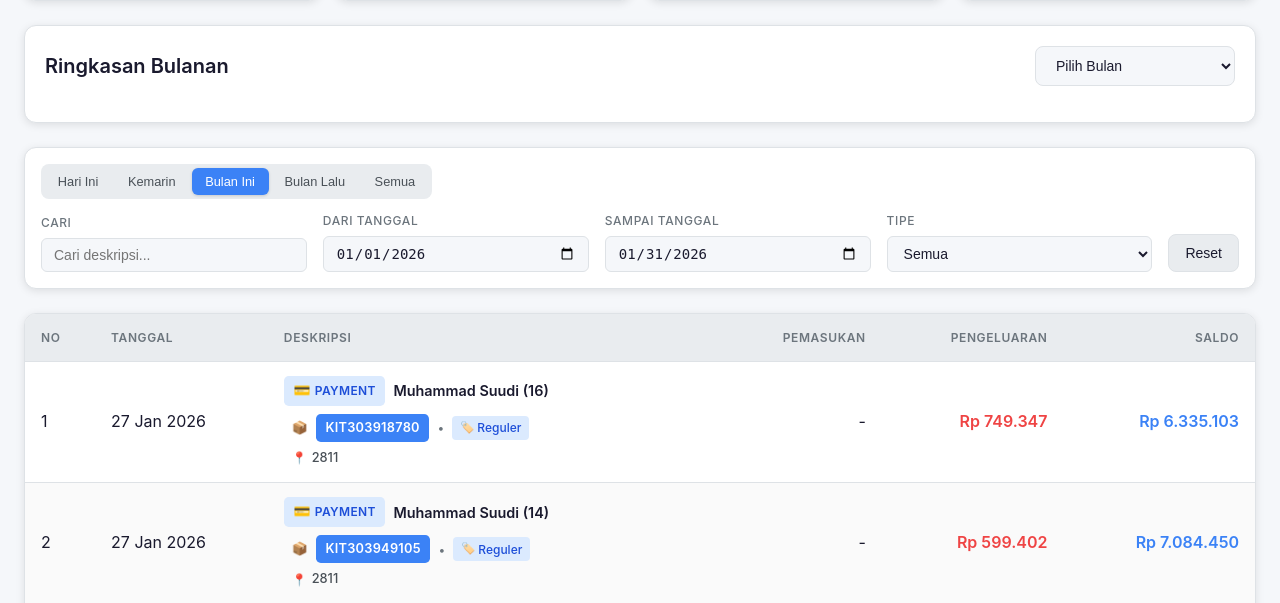
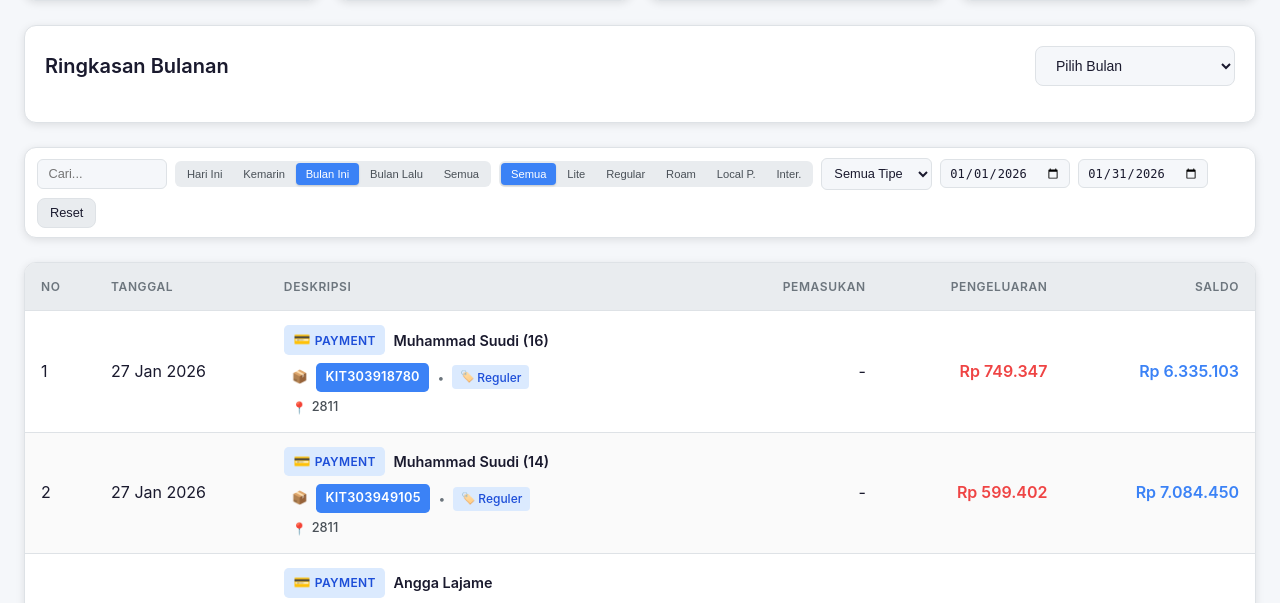
Before and after one commit to baiiput/uob-report, a PHP site: page / in a window 1280 px wide. Shown: the part 300-903 px from the top of the page. Run offline with PHP 8.4, Linux system fonts and the light colour scheme; data comes from the database, SQL or seed files in the repository.

Commit message:
feat: redesign filters to single horizontal row with paket filter
- All filters now in one compact horizontal line (search, date quick
  filters, paket quick filters, type select, date inputs, reset)
- Added paket quick filter buttons (Semua, Lite, Regular, Roam,
  Local P., Inter.) as segmented control
- Paket filter works client-side and combines with other filters
- Removed labels and vertical layout for compact inline design

https://claude.ai/code/session_01VeZduvLmGdtQGkt1SJM1KC

```diff
--- a/assets/css/style.css
+++ b/assets/css/style.css
@@ -534,78 +534,82 @@ button, a, input, select, textarea {
 .filters-container {
     background-color: var(--bg-secondary);
     border-radius: 0.75rem;
-    padding: 1rem;
-    display: flex;
-    flex-direction: column;
-    gap: 0.75rem;
+    padding: 0.6rem 0.75rem;
+    display: flex;
+    flex-wrap: wrap;
+    gap: 0.5rem;
+    align-items: center;
     box-shadow: var(--shadow);
     border: 1px solid var(--border-color);
 }
 
-.quick-filters-row {
-    display: flex;
-    align-items: center;
-}
-
-.filters-row {
-    display: flex;
-    flex-wrap: wrap;
-    gap: 1rem;
-    align-items: flex-end;
-}
-
-.filter-group {
-    display: flex;
-    flex-direction: column;
-    gap: 0.375rem;
-    flex: 1;
-    min-width: 150px;
-}
-
-.filter-group label {
-    font-size: 0.75rem;
-    font-weight: 500;
-    color: var(--text-muted);
-    text-transform: uppercase;
-    letter-spacing: 0.05em;
-}
-
-.filter-group input,
-.filter-group select {
-    padding: 0.5rem 0.75rem;
+.filter-inline {
+    display: flex;
+    align-items: center;
+}
+
+.filter-inline input[type="text"] {
+    padding: 0.4rem 0.65rem;
     border: 1px solid var(--border-color);
     border-radius: 0.375rem;
     background-color: var(--bg-primary);
     color: var(--text-primary);
-    font-size: 0.875rem;
+    font-size: 0.8rem;
+    width: 130px;
     transition: border-color 0.2s ease;
 }
 
-.filter-group input:focus,
-.filter-group select:focus {
+.filter-inline input[type="date"] {
+    padding: 0.35rem 0.5rem;
+    border: 1px solid var(--border-color);
+    border-radius: 0.375rem;
+    background-color: var(--bg-primary);
+    color: var(--text-primary);
+    font-size: 0.75rem;
+    width: 130px;
+    transition: border-color 0.2s ease;
+}
+
+.filter-inline select {
+    padding: 0.4rem 0.5rem;
+    border: 1px solid var(--border-color);
+    border-radius: 0.375rem;
+    background-color: var(--bg-primary);
+    color: var(--text-primary);
+    font-size: 0.8rem;
+    transition: border-color 0.2s ease;
+}
+
+.filter-inline input:focus,
+.filter-inline select:focus {
     outline: none;
     border-color: var(--primary);
 }
 
-/* Quick Filters */
-.quick-filters {
+.btn-sm {
+    padding: 0.4rem 0.75rem;
+    font-size: 0.8rem;
+}
+
+/* Quick Filter Groups (segmented controls) */
+.qf-group {
     display: inline-flex;
     background-color: var(--bg-tertiary);
-    border-radius: 0.5rem;
-    padding: 0.2rem;
-    gap: 0.15rem;
+    border-radius: 0.375rem;
+    padding: 0.15rem;
+    gap: 0.1rem;
 }
 
 .qf-btn {
-    padding: 0.4rem 0.85rem;
-    font-size: 0.8rem;
+    padding: 0.3rem 0.6rem;
+    font-size: 0.7rem;
     font-weight: 500;
     border: none;
-    border-radius: 0.375rem;
+    border-radius: 0.25rem;
     background-color: transparent;
     color: var(--text-secondary);
     cursor: pointer;
-    transition: all 0.2s ease;
+    transition: all 0.15s ease;
     white-space: nowrap;
 }
 
@@ -617,7 +621,7 @@ button, a, input, select, textarea {
 .qf-btn.active {
     background-color: var(--primary);
     color: #fff;
-    box-shadow: 0 1px 3px rgba(0, 0, 0, 0.15);
+    box-shadow: 0 1px 2px rgba(0, 0, 0, 0.15);
 }
 
 /* Table Section */
@@ -1442,11 +1446,12 @@ form {
     }
 
     .filters-container {
-        flex-direction: column;
-    }
-
-    .filter-group {
-        min-width: 100%;
+        flex-wrap: wrap;
+    }
+
+    .filter-inline input[type="text"],
+    .filter-inline input[type="date"] {
+        width: 110px;
     }
 
     .data-table th,
--- a/index.php
+++ b/index.php
@@ -140,8 +140,11 @@
             <!-- Filters -->
             <section class="filters-section">
                 <div class="filters-container">
-                    <div class="quick-filters-row">
-                        <div class="quick-filters" id="quickFilters">
+                    <div class="filter-inline">
+                        <input type="text" id="searchInput" placeholder="Cari...">
+                    </div>
+                    <div class="filter-inline">
+                        <div class="qf-group" id="quickFilters">
                             <button type="button" class="qf-btn" data-filter="today">Hari Ini</button>
                             <button type="button" class="qf-btn" data-filter="yesterday">Kemarin</button>
                             <button type="button" class="qf-btn active" data-filter="this-month">Bulan Ini</button>
@@ -149,29 +152,30 @@
                             <button type="button" class="qf-btn" data-filter="all">Semua</button>
                         </div>
                     </div>
-                    <div class="filters-row">
-                        <div class="filter-group">
-                            <label for="searchInput">Cari</label>
-                            <input type="text" id="searchInput" placeholder="Cari deskripsi...">
+                    <div class="filter-inline">
+                        <div class="qf-group" id="paketFilters">
+                            <button type="button" class="qf-btn active" data-paket="">Semua</button>
+                            <button type="button" class="qf-btn" data-paket="lite">Lite</button>
+                            <button type="button" class="qf-btn" data-paket="regular">Regular</button>
+                            <button type="button" class="qf-btn" data-paket="roam">Roam</button>
+                            <button type="button" class="qf-btn" data-paket="local priority">Local P.</button>
+                            <button type="button" class="qf-btn" data-paket="international">Inter.</button>
                         </div>
-                        <div class="filter-group">
-                            <label for="startDate">Dari Tanggal</label>
-                            <input type="date" id="startDate">
                     </div>
-                        <div class="filter-group">
-                            <label for="endDate">Sampai Tanggal</label>
-                            <input type="date" id="endDate">
-                        </div>
-                        <div class="filter-group">
-                            <label for="typeFilter">Tipe</label>
+                    <div class="filter-inline">
                         <select id="typeFilter">
-                                <option value="">Semua</option>
+                            <option value="">Semua Tipe</option>
                             <option value="pemasukan">Pemasukan</option>
                             <option value="pengeluaran">Pengeluaran</option>
                         </select>
                     </div>
-                        <button id="resetFilters" class="btn btn-secondary">Reset</button>
+                    <div class="filter-inline">
+                        <input type="date" id="startDate" title="Dari tanggal">
                     </div>
+                    <div class="filter-inline">
+                        <input type="date" id="endDate" title="Sampai tanggal">
+                    </div>
+                    <button id="resetFilters" class="btn btn-secondary btn-sm">Reset</button>
                 </div>
             </section>
 
```
Also changed, not shown: assets/js/app.js (+32 -5 lines). Lines whose indentation alone changed are shown as unchanged.
